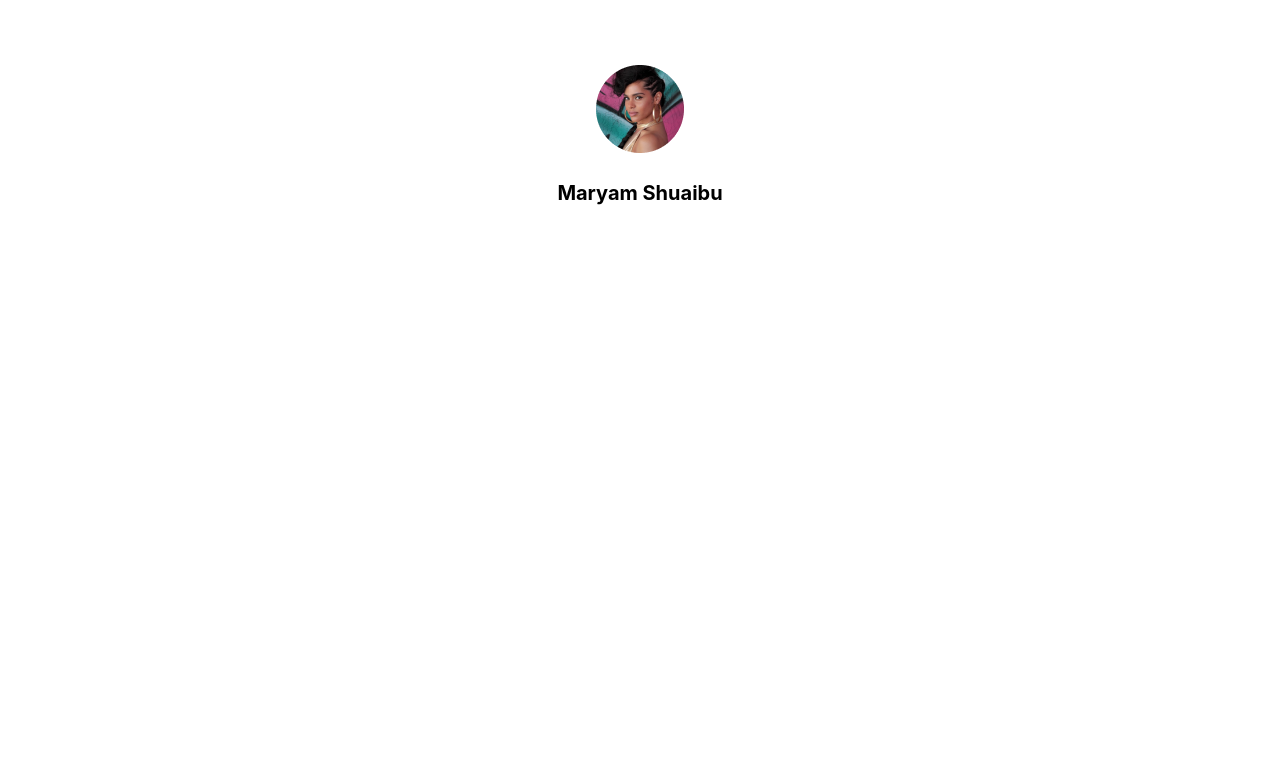
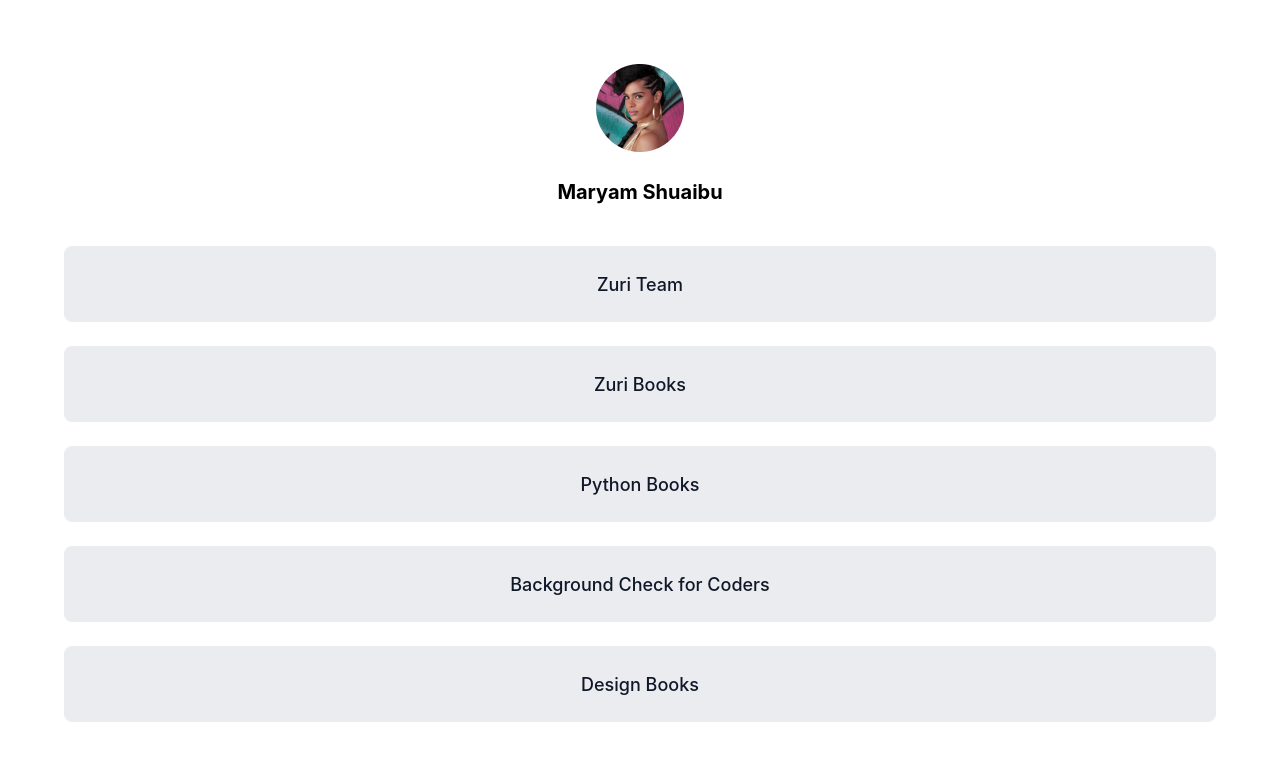
Before and after one commit to ShuaibuMaryam/hng-stage1-task, a React (Create React App) app: page / in a window 1280 px wide. Shown: the top 760 px of the page. Built offline with nearby package versions, Linux system fonts and the light colour scheme.

Commit message:
fixing links section

```diff
--- a/src/App.js
+++ b/src/App.js
@@ -1,10 +1,13 @@
 import './App.css';
 import Header from './Components/Header'
+import Links from './Components/Links'
 
 function App() {
   return (
     <div className="App">
       <Header />
+
+      <Links />
     </div>
   );
 }
--- /dev/null
+++ b/src/Components/Links.js
@@ -0,0 +1,28 @@
+import React from 'react'
+import '../Styles/links.css'
+
+function Links() {
+  return (
+    <div>
+        <section className='links__section'>
+            <div className='link__wrapper'>
+                <a href='https://training.zuri.team/' id='btn__zuri'>Zuri Team</a>
+            </div>
+            <div className='link__wrapper'>
+                <a href='http://books.zuri.team' id='books'>Zuri Books</a>
+            </div>
+            <div className='link__wrapper'>
+                <a href='https://books.zuri.team/python-for-beginners?ref_id=<dabagalmaryamshuaibu>' id='book__python'>Python Books</a>
+            </div>
+            <div className='link__wrapper'>
+                <a href=' https://background.zuri.team' id='pitch'>Background Check for Coders</a>
+            </div>
+            <div className='link__wrapper'>
+                <a href='https://books.zuri.team/design-rules where' id='book__design'>Design Books</a>
+            </div>
+        </section>
+    </div>
+  )
+}
+
+export default Links
--- a/src/Styles/header.css
+++ b/src/Styles/header.css
@@ -3,7 +3,7 @@
     flex-direction: column;
     justify-content: center;
     align-items: center;
-    margin-top: 65px;
+    margin-top: 64px;
 }
 
 #twitter{
--- /dev/null
+++ b/src/Styles/links.css
@@ -0,0 +1,29 @@
+.links__section{
+    display: flex;
+    flex-direction: column;
+    justify-content: center;
+    align-items: center;
+    gap: 24px;
+    margin-top: 42px;
+}
+
+.link__wrapper{
+    /* display: inline-block; */
+    display: flex;
+    flex-direction: row;
+    justify-content: center;
+    align-items: center;
+    padding: 24px 32px;
+    width: 1152px;
+    height: 76px;
+    background: #EAECF0;
+    border: 1px solid #EAECF0;
+    border-radius: 8px;
+}
+
+.link__wrapper > a{
+    text-decoration: none;
+    font-weight: 500;
+    font-size: 18px;
+    color: #101828;
+}
```
